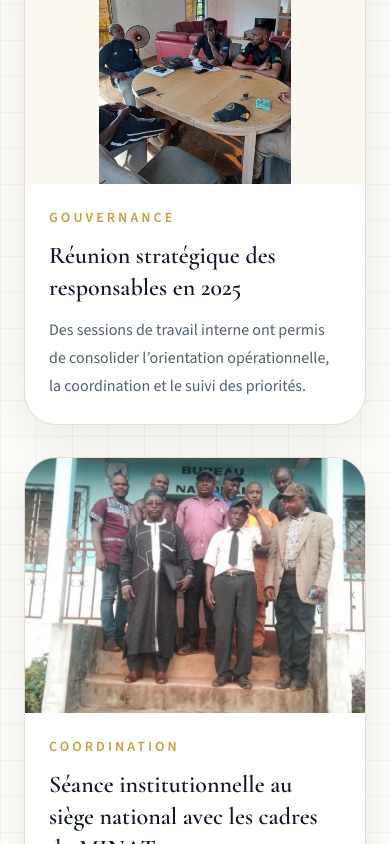
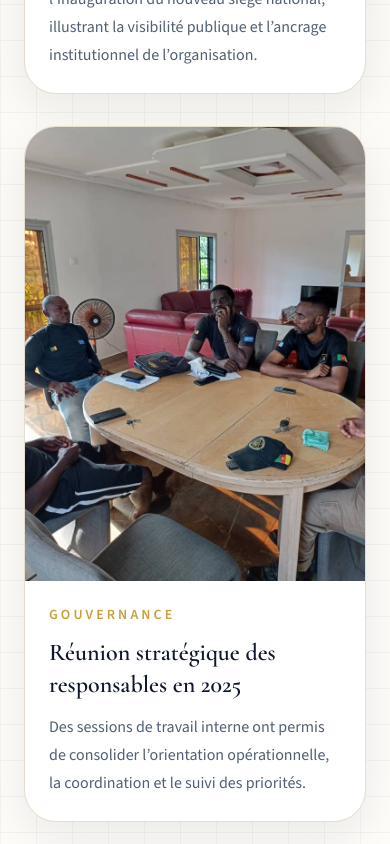
Before and after one commit to larrypops/P-I-G, a Next.js app: page /actualites in a window 390 px wide. Shown: the part 1580-2424 px from the top of the page. Built offline with nearby package versions, Linux system fonts and the light colour scheme.

Commit message:
Ajuste les cards portrait sur mobile

```diff
--- a/app/(site)/organisation/page.tsx
+++ b/app/(site)/organisation/page.tsx
@@ -43,7 +43,7 @@ export default function OrganisationPage() {
               key={`${member.priority ?? 999}-${member.position}-${member.name}-organisation`}
               className="overflow-hidden rounded-[2rem] border border-border bg-white shadow-soft"
             >
-              <div className="relative h-72 bg-surface p-4">
+              <div className="relative aspect-[3/4] bg-surface p-4 sm:h-72 sm:aspect-auto">
                 {member.image ? (
                   <Image src={member.image} alt={member.name} fill className="object-contain" />
                 ) : (
@@ -86,7 +86,7 @@ export default function OrganisationPage() {
               key={person.name}
               className="overflow-hidden rounded-[2rem] border border-border bg-white shadow-soft"
             >
-              <div className="relative h-80 bg-surface p-4">
+              <div className="relative aspect-[3/4] bg-surface p-4 sm:h-80 sm:aspect-auto">
                 <Image src={person.image} alt={person.name} fill className="object-contain" />
               </div>
               <div className="p-6">
--- a/components/cards/MissionCard.tsx
+++ b/components/cards/MissionCard.tsx
@@ -20,8 +20,8 @@ export function MissionCard({
     <article className="group overflow-hidden rounded-[2rem] border border-border bg-white shadow-card transition-transform duration-300 hover:-translate-y-1">
       <div
         className={cn(
-          "relative aspect-[4/3] overflow-hidden sm:h-56 sm:aspect-auto",
-          imageFit === "contain" ? "bg-surface p-3 sm:p-4" : "",
+          "relative aspect-[3/4] overflow-hidden bg-surface sm:h-56 sm:aspect-auto",
+          imageFit === "contain" ? "p-3 sm:p-4" : "p-2 sm:p-0",
         )}
       >
         <Image
@@ -30,7 +30,9 @@ export function MissionCard({
           fill
           className={cn(
             "transition duration-500 group-hover:scale-105",
-            imageFit === "contain" ? "object-contain" : "object-cover",
+            imageFit === "contain"
+              ? "object-contain"
+              : "object-contain sm:object-cover",
           )}
           style={{ objectPosition: imagePosition }}
         />
--- a/components/cards/NewsCard.tsx
+++ b/components/cards/NewsCard.tsx
@@ -22,15 +22,19 @@ export function NewsCard({
     <article className="overflow-hidden rounded-[2rem] border border-border bg-white shadow-card">
       <div
         className={cn(
-          "relative aspect-[4/3] sm:h-64 sm:aspect-auto",
-          imageFit === "contain" ? "bg-surface p-3 sm:p-4" : "",
+          "relative aspect-[3/4] bg-surface sm:h-64 sm:aspect-auto",
+          imageFit === "contain" ? "p-3 sm:p-4" : "p-2 sm:p-0",
         )}
       >
         <Image
           src={image}
           alt={title}
           fill
-          className={cn(imageFit === "contain" ? "object-contain" : "object-cover")}
+          className={cn(
+            imageFit === "contain"
+              ? "object-contain"
+              : "object-contain sm:object-cover",
+          )}
           style={{ objectPosition: imagePosition }}
         />
       </div>
--- a/components/sections/GalleryGrid.tsx
+++ b/components/sections/GalleryGrid.tsx
@@ -69,14 +69,16 @@ export function GalleryGrid({ items, withFilters = true }: GalleryGridProps) {
             onClick={() => setSelectedIndex(index)}
             className="group overflow-hidden rounded-[1.75rem] border border-border bg-white text-left shadow-soft"
           >
-            <div className="relative aspect-[4/5] overflow-hidden sm:h-72 sm:aspect-auto">
+            <div className="relative aspect-[3/4] overflow-hidden bg-surface sm:h-72 sm:aspect-auto">
               <Image
                 src={item.src}
                 alt={item.alt}
                 fill
                 className={cn(
                   "transition duration-500 group-hover:scale-105",
-                  item.fit === "contain" ? "object-contain bg-surface p-3 sm:p-4" : "object-cover",
+                  item.fit === "contain"
+                    ? "object-contain p-3 sm:p-4"
+                    : "object-contain p-2 sm:object-cover sm:p-0",
                 )}
                 style={{ objectPosition: item.position ?? "center" }}
               />
```
